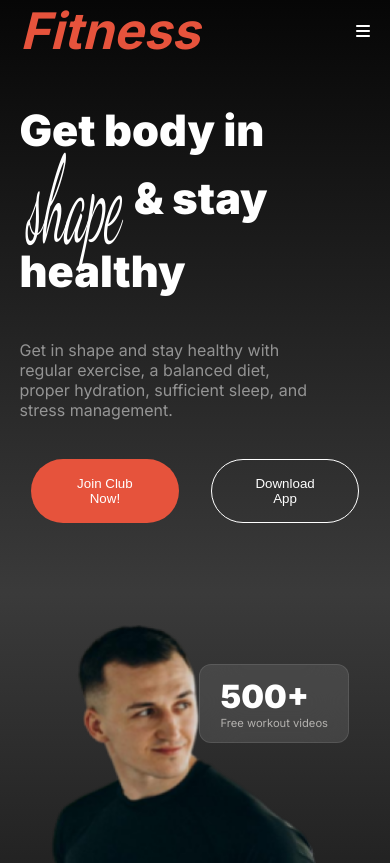
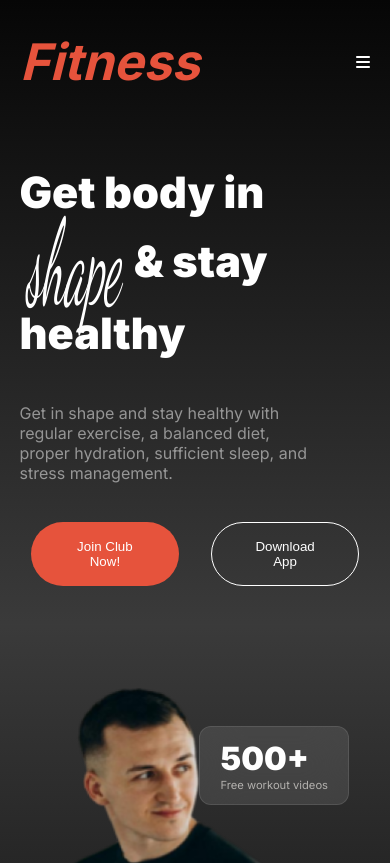
Before and after one commit to MehediZ07/B10-A2-Mehedi-Zaman, a plain HTML site: page index.html in a window 390 px wide. Shown: the top 863 px of the page. Drawn offline with nearby package versions, Linux system fonts and the light colour scheme; a web font is replaced by a local one.

Commit message:
Padding margin Correction

```diff
--- a/Style/responsive.css
+++ b/Style/responsive.css
@@ -20,7 +20,7 @@
     display: none;
   }
   .nav-bar-container {
-    padding: 0 20px;
+    padding: 8% 20px;
   }
   .hero-banner-container {
     flex-direction: column;
--- a/Style/style.css
+++ b/Style/style.css
@@ -38,7 +38,7 @@ img {
 .nav-bar-container {
   max-width: 1060px;
   margin: 0 auto;
-  padding-top: 20px;
+  padding-top: 8%;
   display: flex;
   justify-content: space-between;
   align-items: center;
```
